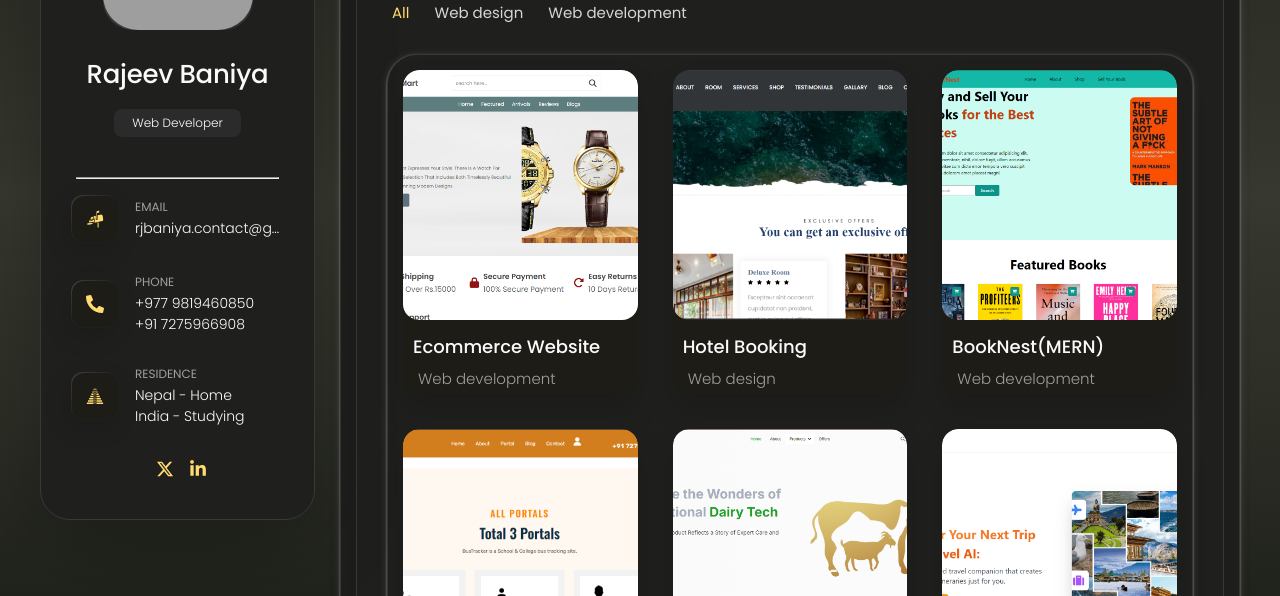
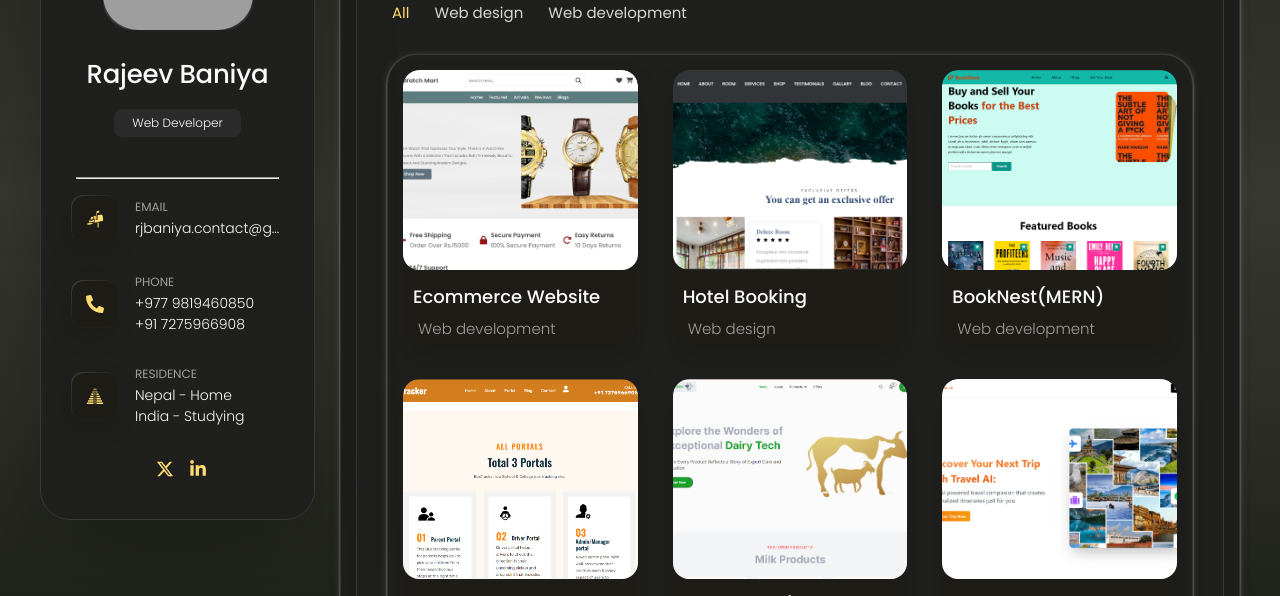
Before and after one commit to RajeevBaniya/portfolio, a React (Vite) app: page /portfolio in a window 1280 px wide. Shown: the part 204-800 px from the top of the page. Built offline with nearby package versions, Linux system fonts and the light colour scheme; grey boxes are pictures that could not be loaded.

Commit message:
Update App.css

```diff
--- a/src/App.css
+++ b/src/App.css
@@ -1735,3 +1735,28 @@ textarea.form-input::-webkit-resizer { display: none; }
     height: 250px;
   }
 }
+
+/* Responsive adjustments for project images only */
+@media (max-width: 580px) {
+  .project-img {
+    height: 180px;
+  }
+}
+
+@media (min-width: 581px) and (max-width: 768px) {
+  .project-img {
+    height: 190px;
+  }
+}
+
+@media (min-width: 769px) and (max-width: 1024px) {
+  .project-img {
+    height: 195px;
+  }
+}
+
+@media (min-width: 1025px) {
+  .project-img {
+    height: 200px;
+  }
+}
```
